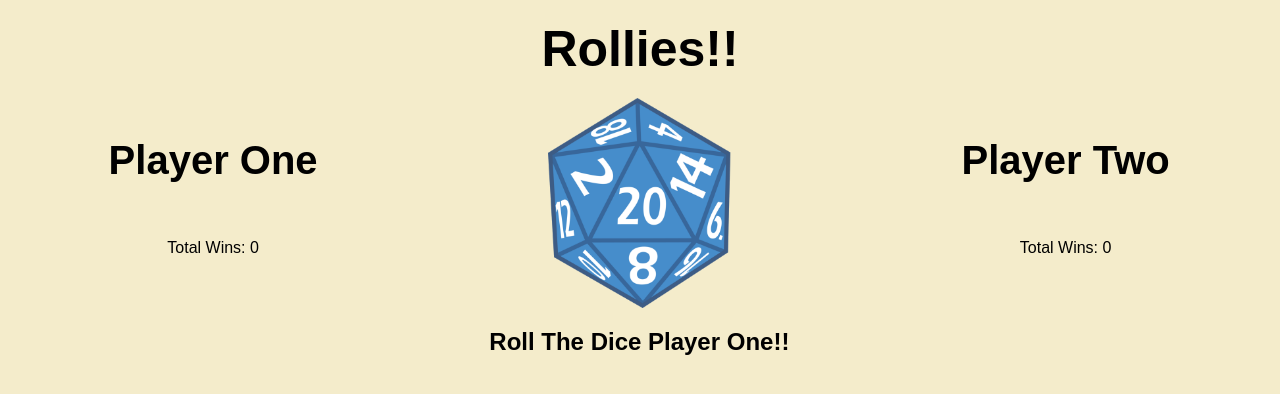
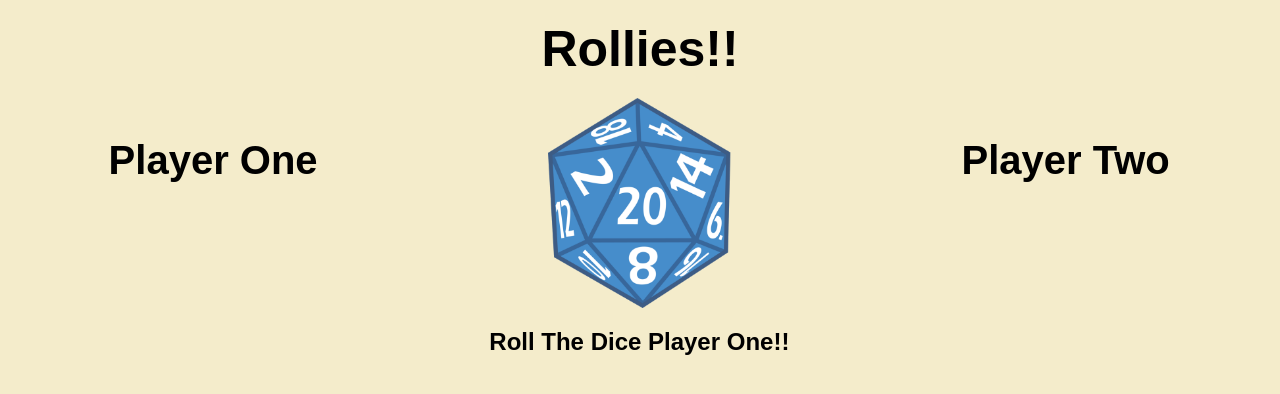
Before and after one commit to Jorgan612/Rollies, a React (Create React App) app: page / in a window 1280 px wide. Shown: the top 394 px of the page. Built offline with nearby package versions, Linux system fonts and the light colour scheme.

Commit message:
Continue to trouble shoot issues in event order/ conditions being met.

```diff
--- a/src/Components/App.js
+++ b/src/Components/App.js
@@ -7,13 +7,12 @@ const App = () => {
  const [playerTwoRoll, setPlayerTwoRoll] = useState(null);
  const [isPlayerOneTurn, setIsPlayerOneTurn] = useState(true);
  const [winningPlayer, setWinningPlayer] = useState('');
- const [playerOneWins, setPlayerOneWins] = useState(0);
- const [playerTwoWins, setPlayerTwoWins] = useState(0);
+ const [playerOneWins, setPlayerOneWins] = useState(null);
+ const [playerTwoWins, setPlayerTwoWins] = useState(null);
 
 
   const getDiceRoll = () => {
     let newRoll = Math.floor(Math.random() * 20 + 1);
-    console.log('newroll', newRoll)
     if (isPlayerOneTurn) {
       setPlayerOneRoll(newRoll);
       setIsPlayerOneTurn(false);
@@ -27,50 +26,34 @@ const App = () => {
 
   const determineWinner = () => {
     // better BUT now the winningPlayer is off / inaccurate
-    // will only sometimes say player two wins!
     // draw condition written BUT will also show draw if you click too quickly and one of the values is still Null.
     // setTimeout is not preventing additional clicks
     // and if clicked during set timeout the new roll for the next player is cleared at the end of the setTimeout.
 
-
-    // Draw does note work
-    // conditions aren't working for player 2 and draw
-
-
     if (playerOneRoll > playerTwoRoll) {
       setWinningPlayer('Roller One Wins!');
       addPlayerWin();
-      console.log('player 1 won')
-    }
+    };
     if (playerOneRoll < playerTwoRoll) {
       setWinningPlayer('Roller Two Wins!');
       addPlayerWin();
-      console.log('player 2 wins')
-    }
+    };
     if (playerOneRoll === playerTwoRoll) {
       setWinningPlayer('DRAW!');
-      console.log('DRAW!')
-    }
-    // setTimeout(() => {
-    //   setPlayerOneRoll(null);
-    //   setPlayerTwoRoll(null);
-    //   setWinningPlayer('');
-    // }, "2000");
+    };
   }
 
   const addPlayerWin = () => {
     //function is invoked, but conditions are not met.
-    // object in state might be tricky using hooks per google (investigate further)
-    // console.log('add player win function')
     if (winningPlayer === 'Roller One Wins!') {
-      // playerWins.playerOneWins++;
       setPlayerOneWins(playerOneWins + 1);
-      console.log('addPlayerWin condition work?')
+      console.log('setplayerONEwins', playerOneWins)
     }
     if (winningPlayer === 'Roller Two Wins!') {
       setPlayerTwoWins(playerTwoWins + 1);
+      console.log('setplayerTWOwins', playerTwoWins)
     }
-    // if (winningPlayer !== 'Roller One Wins!' || winningPlayer !== 'Roller Two Wins!') {
+    // if (winningPlayer === 'DRAW!') {
     //   return;
     // }
 
@@ -87,7 +70,7 @@ return (
     <div className='all-sections-div'>
       <section className='player-one-section'>
         <h1 className='player-one-title title'>Player One</h1>
-        {!playerOneWins && <p>Total Wins: {playerOneWins}</p>}
+        {playerOneWins && <p>Total Wins: {playerOneWins}</p>}
       </section>
       <section className='center-section'>
         <img className='blue-dice-png-button' src={dice} alt='Blue 20 sided polyhedral dice' onClick={getDiceRoll}/>
@@ -98,7 +81,7 @@ return (
       </section>
       <section className='player-two-section'>
         <h1 className='player-two-title title'>Player Two</h1>
-        {!playerTwoWins && <p>Total Wins: {playerTwoWins}</p>}
+        {playerTwoWins && <p>Total Wins: {playerTwoWins}</p>}
       </section>
     </div>
   </section>
```
